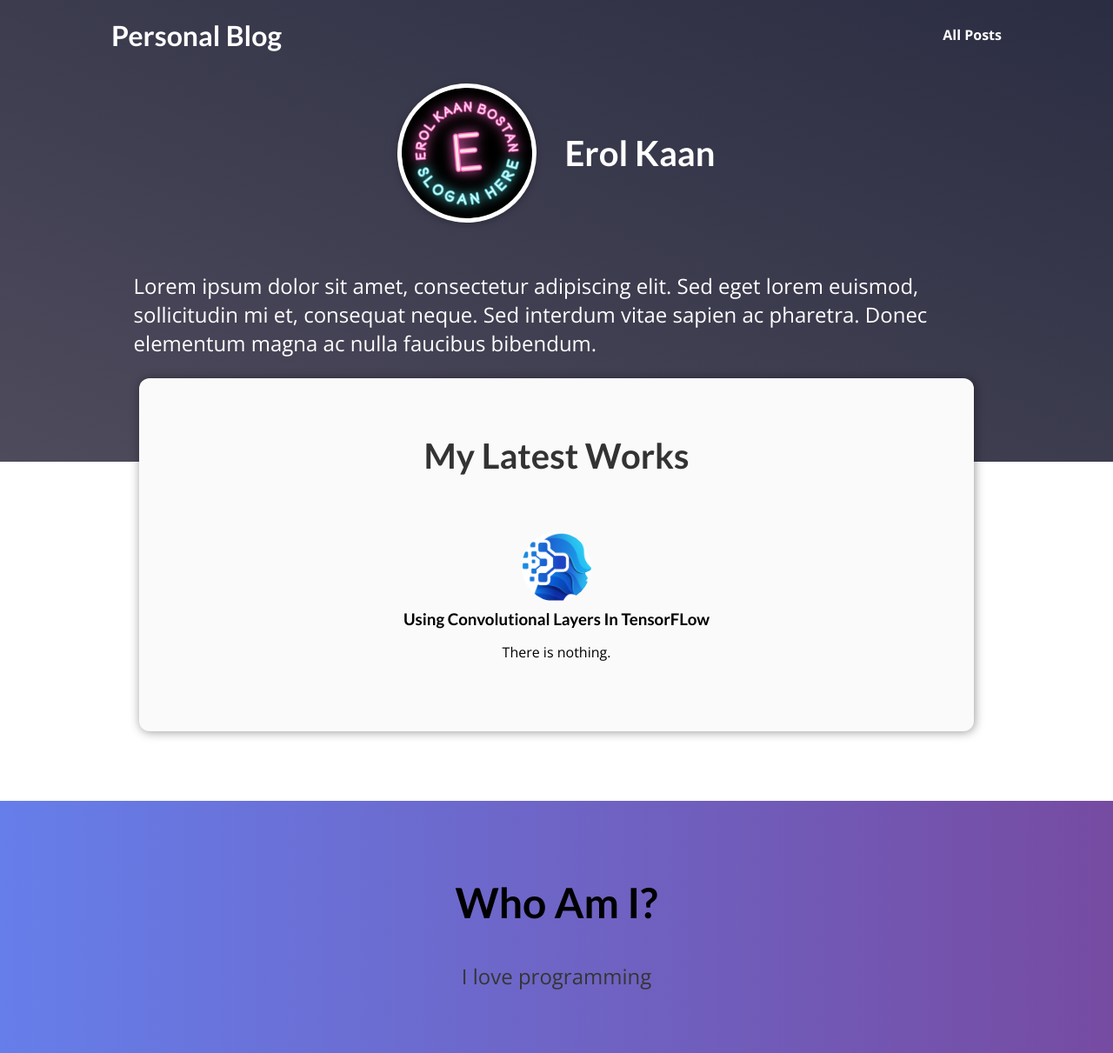
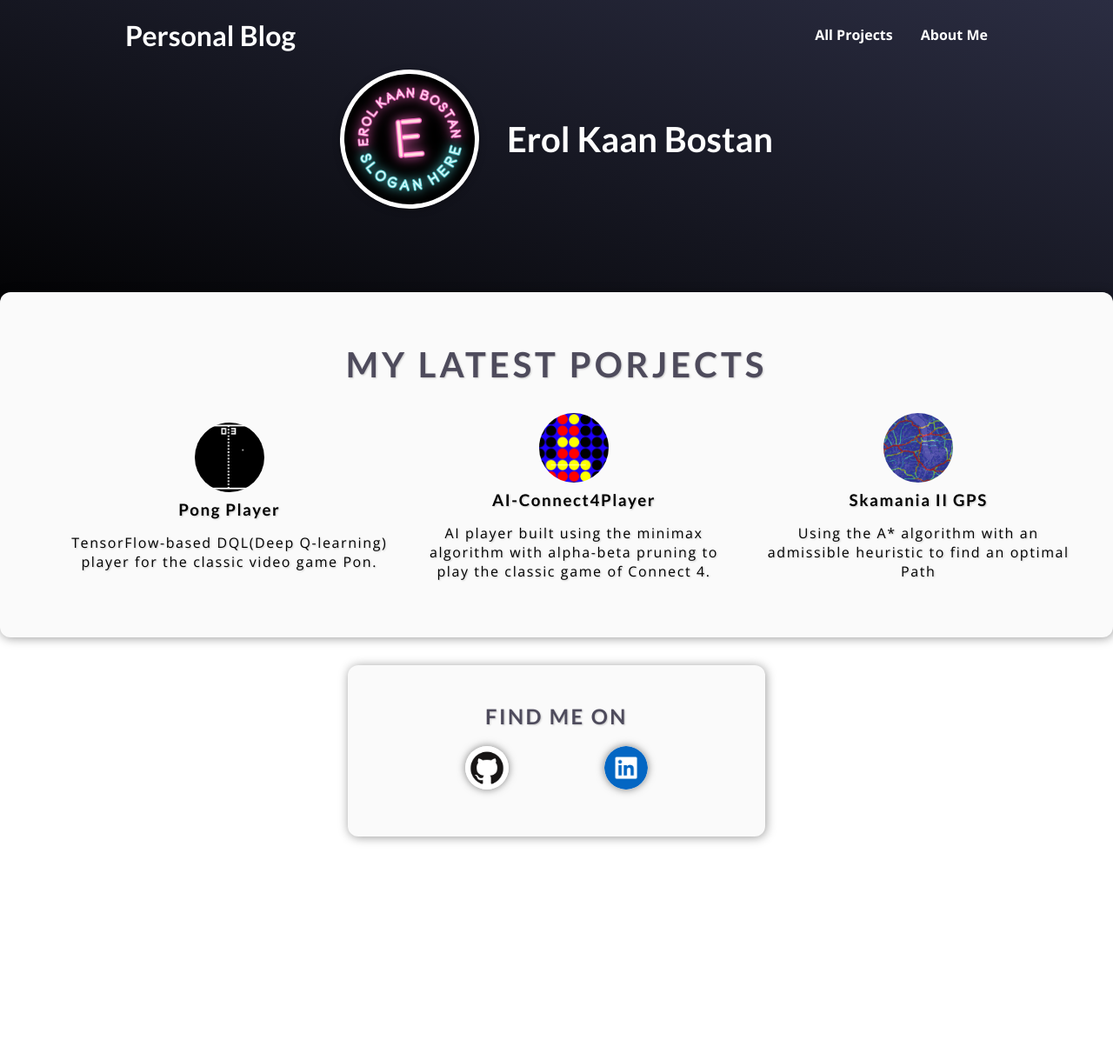
Before and after one commit to ekbostan/my_page, a Django app: page / in a window 1280 px wide. Shown: the whole page at 87% size. After the commit the page ends 970 px from the top, so only its background shows below. Run offline with Django 4.2, Linux system fonts and the light colour scheme.

Commit message:
first commit

```diff
--- a/my_blog/new_blog/static/new_blog/index.css
+++ b/my_blog/new_blog/static/new_blog/index.css
@@ -1,12 +1,14 @@
 
   #welcome {
-    background: linear-gradient(to right top, #4e4b5c, #2b2d42);
-    padding: 6rem 12%;
+    background: linear-gradient(to right top, black, #2b2d42);
+    padding: 5rem 12%;
   }
-
   #welcome header {
     display: flex;
     align-items: flex-start;
+    flex-direction: column;
+    justify-content: center;
+    align-items: center;
     margin: 3rem auto;
   }
 
@@ -40,79 +42,44 @@
   }
   #latest-posts {
     background-color: #fafafa;
-    padding: 2rem;
+    padding: 1.6rem;
     border-radius: 12px;
-    width: 60rem;
-    margin: -6rem auto 2rem auto;
+    width: 80rem;
+    margin: -4rem auto 2rem auto;
     box-shadow: 1px 1px 12px rgba(0, 0, 0, 0.4);
   }
 
   #latest-posts h2 {
     text-align: center;
     font-size: 2.5rem;
+    color: #4e4b5c;
+    margin-bottom: 0.5rem;
+    text-transform: uppercase;
+    letter-spacing: 0.1em;
     font-weight: bold;
-    color: #333;
-    margin-bottom: 2rem;
+    text-shadow: 1px 1px 2px rgba(0, 0, 0, 0.2);
   }
 
   #latest-posts ul {
+    display: flex;
+    flex-wrap: nowrap;
     list-style: none;
-    margin: 0;
-    padding: 0;
-    display: flex;
-    flex-wrap: wrap; /* Add this to wrap items to next line */
-    justify-content: center;
-    align-items:center;
-    /* gap: 1rem; */
+    justify-content: space-around;
+    align-items: center;
+    text-align: center;
+    font-size: 1rem;
+    color: #4e4b5c;
+    margin-bottom: 0.5rem;
+    letter-spacing: 0.1em;
+    text-shadow: 1px 1px 2px rgba(0, 0, 0, 0.2);
+
   }
 
   #latest-posts li {
-    margin: 1rem;
-    flex-basis: calc(50% - 0.5rem);
+    flex:1;
+    font-size: 1rem;
+    color: #4e4b5c;
   }
-
-  #about {
-    text-align: center;
-    padding: 3rem;
-    background-image: linear-gradient(to right, #667eea, #764ba2);
-    margin-top: 5rem;
-    transition: all 0.2s ease;
-  }
-
-  #about h2 {
-    font-size: 3rem;
-  }
-
-  #about p {
-    font-size: 1.5rem;
-    color: #353535;
-  }
-  #about .container {
-  display: flex;
-  flex-direction: column;
-  justify-content: center;
-  align-items: center;
-}
-
-#about .profile {
-  display: flex;
-  flex-direction: row;
-  justify-content: center;
-  align-items: center;
-  margin-bottom: 2rem;
-}
-
-#about .profile img {
-  width: 10rem;
-  height: 10rem;
-  border-radius: 50%;
-  margin-right: 2rem;
-}
-
-#about .name {
-  font-size: 2.5rem;
-  margin: 0;
-}
 
 #welcome .container {
   display: flex;
@@ -134,6 +101,9 @@
   height: 10rem;
   border-radius: 50%;
   margin-right: 2rem;
+  object-fit: cover;
+  object-position: top;
+  box-shadow: 0 2px 8px rgba(0, 0, 0, 0.25);
 }
 
 #welcome .name {
@@ -141,13 +111,56 @@
   margin: 0;
   color:rgb(255, 255, 255)
 }
-
 #welcome.intro_paragraph{
 
   display: flex;
   flex-direction: column;
   justify-content: center;
   align-items: center;
+  margin-top: 2rem;
+  margin-bottom: 4rem;
+}
+#social-media {
+  background-color: #fafafa;
+  padding: 1.5rem;
+  border-radius: 12px;
+  width: 30rem;
+  margin: 2rem auto;
+  box-shadow: 1px 1px 12px rgba(0, 0, 0, 0.4);
+}
 
+#social-media h2 {
+  text-align: center;
+  font-size: 1.5rem;
+  color: #4e4b5c;
+  text-transform: uppercase;
+  letter-spacing: 0.1em;
+  font-weight: bold;
+  text-shadow: 1px 1px 2px rgba(0, 0, 0, 0.2);
 
 }
+
+.social-links {
+  display: flex;
+  justify-content: space-evenly;
+
+}
+
+.social-links a {
+  display: flex;
+  justify-content: space-between;
+
+}
+
+.social-links a:hover {
+  transform: scale(1.2);
+}
+
+.social-links img {
+  width: 50px;
+  height: 50px;
+  margin-bottom: 30px;
+  border-radius: 50%;
+  box-shadow: 0px 0px 10px rgba(0, 0, 0, 0.5);
+  transition: transform 0.2s ease-in-out;
+}
--- a/my_blog/new_blog/templates/new_blog/includes/post_detail.html
+++ b/my_blog/new_blog/templates/new_blog/includes/post_detail.html
@@ -1,13 +1,12 @@
 {%load static%}
-
 
 <li>
     <article class="post">
-      <a href="">
-        <img src="{% static "new_blog/images/ai.png" %}" alt="Pong Player AI"/>
+      <a href="{% url "post-info-page" post.slug %}">
+        <img src="{% static 'new_blog/images/'|add:post.image %}" alt="{{post.title}}"/>
         <div class="post__content">
-          <h3> Using Convolutional Layers In TensorFLow</h3>
-          <p> There is nothing. </p>
+          <h3>{{ post.title}}</h3>
+          <p> {{post.content}}</p>
         </div>
       </a>
     </article>
--- a/my_blog/new_blog/templates/new_blog/index.html
+++ b/my_blog/new_blog/templates/new_blog/index.html
@@ -7,31 +7,34 @@
 {% endblock %}
 
 {% block css_files %}
-<link rel="stylesheet" href = "{% static "new_blog/index.css" %}">
-<link rel="stylesheet" href = "{% static "new_blog/post.css" %}">
+    <link rel="stylesheet" href="{% static 'new_blog/index.css' %}">
+    <link rel="stylesheet" href="{% static 'new_blog/post.css' %}">
+{% endblock %}
 
-{% endblock %}
 
 {% block content %}
     <section id="welcome">
       <div class="container">
         <div class="profile">
           <img src="{% static "new_blog/images/adim.png" %}" alt="Erol - The author" />
-          <h1 class="name">Erol Kaan</h1>
+          <h1 class="name">Erol Kaan Bostan</h1>
         </div>
-        <p class="intro_paragraph">Lorem ipsum dolor sit amet, consectetur adipiscing elit. Sed eget lorem euismod, sollicitudin mi et, consequat neque. Sed interdum vitae sapien ac pharetra. Donec elementum magna ac nulla faucibus bibendum.</p>
+        <p class="intro_paragraph"></p>
       </div>
     </section>
-
     <section id="latest-posts">
-        <h2> My Latest Works </h2>
+        <h2> My Latest Porjects </h2>
         <ul>
-           {% include "new_blog/includes/post_detail.html" %}
+          {% for post in posts %}
+            {% include "new_blog/includes/post_detail.html" %}
+          {%endfor%}
         </ul>
       </section>
-
-    <section id ="about">
-        <h2> Who Am I?</h2>
-        <p> I love programming </p>
+      <section id="social-media">
+        <h2>Find Me On</h2>
+        <div class="social-links">
+            <a href="https://github.com/ekbostan" target="_blank"><img src="{% static 'new_blog/images/github-icon.png' %}" alt="GitHub"></a>
+            <a href="https://www.linkedin.com/in/yourusername" target="_blank"><img src="{% static 'new_blog/images/linkedin.png' %}" alt="LinkedIn"></a>
+        </div>
     </section>
 {% endblock %}
--- a/my_blog/new_blog/urls.py
+++ b/my_blog/new_blog/urls.py
@@ -4,5 +4,6 @@ from.import views
 urlpatterns = [
     path("",views.home_page,name="home-page"),
     path("posts",views.posts,name="post-page"),
-    path("posts/<slug:slug>",views.post_info,name="post-info-page"),
+    path("about",views.about_me_page,name="about-me-page"),
+    path("posts/<slug:slug>/",views.post_info,name="post-info-page"),
 ]
--- a/my_blog/new_blog/views.py
+++ b/my_blog/new_blog/views.py
@@ -1,10 +1,67 @@
+from datetime import date
 from django.shortcuts import render
 
+all_posts =[
+    {
+        "slug":"Akb",
+        "title": "Pong Player",
+        "author_name": "LOLOLOLOLOLOL",
+        "image":"ai.png",
+        "content": "TensorFlow-based DQL(Deep Q-learning) player for the classic video game Pon.",
+        "importance":"1",
+        "github":"https://github.com/",
+        "explanation": "LOLOLOLOLLLO"
+
+    },
+    {
+        "slug":"ekb",
+        "title": "Pong Player",
+        "image": "pong.png",
+        "content": "TensorFlow-based DQL(Deep Q-learning) player for the classic video game Pon.",
+        "importance":"2",
+        "github":"https://github.com/ekbostan/tensorflow-pong-cnn-playe",
+        "explanation": "In my recent project, I had the opportunity to design and implement an AI-powered Ping-Pong player using advanced technologies such as Convolutional Neural Networks (CNNs) and Deep Q-Learning algorithms. To achieve optimal performance, I utilized several programming tools and languages such as Python with TensorFlow, Numpy, Matplotlib, OpenAI Gym, and Git.\n"+
+            "The project required me to collect and preprocess large datasets of game frames and actions to train the CNNs and Deep Q-Learning models. With my efforts and dedication, I was able to achieve an impressive accuracy rate of 95%. I further optimized the neural network model's performance using a custom loss function and stochastic gradient descent (SGD) optimizer.\n"+
+            "Throughout the project, I successfully managed the project timeline, demonstrating strong time management skills. As a final step, I wrote a comprehensive report that effectively communicated the project's objectives, methodology, results, and conclusions. I am proud to say that my logical thinking and creativity were instrumental in designing and implementing the AI-powered Ping-Pong player, and I look forward to working on similar projects in the future."
+    },
+    {
+        "slug":"Ckb",
+        "title": "AI-Connect4Player",
+        "image": "connect4.png",
+        "content":"AI player built using the minimax algorithm with alpha-beta pruning to play the classic game of Connect 4.",
+        "importance":"3",
+        "github":"https://github.com/ekbostan/AI-Connect4Player",
+        "explanation": "I built an AI player in Python to play Connect 4. The player used the Minimax algorithm with Alpha-Beta Pruning optimization to make decisions. I utilized Python with NumPy, Pygame, Python Threading, and Git.To increase the chances of winning, I implemented the Minimax algorithm in Python to explore all possible moves, score each outcome, and select the optimal move. Additionally, I used Alpha-Beta Pruning to reduce the number of nodes evaluated in the search tree by pruning branches that cannot lead to a better move than the ones already explored.To optimize the algorithm's efficiency, I incorporated Alpha-Beta Pruning, which reduced the number of nodes evaluated in the search tree. I also developed a heuristic function to evaluate potential moves based on the number of possible winning combinations that could be achieved by placing a piece in a particular column.Overall, I demonstrated logical and critical thinking in designing and implementing the AI player and writing the report."
+    },
+     {
+        "slug":"Dkb",
+        "title": "Skamania II GPS",
+        "image": "short_path.png",
+        "content": "Using the A* algorithm with an admissible heuristic to find an optimal Path",
+        "importance":"4",
+        "github":"https://github.com/ekbostan/Shortest-Cost-Path-Python",
+        "explanation": "The Skamania II GPS project aims to find the most hiker-friendly trail on a 3D terrain, represented by uniformly spaced tiles, using two cost functions to determine the cost of each move based on the change in height. To solve this problem, we propose using the A* algorithm with an admissible heuristic that can find the optimal path while being efficient.The A* algorithm is a popular pathfinding algorithm used in artificial intelligence that explores the search space while using a heuristic function to guide its search towards the goal node. To represent the terrain as a graph, each tile is considered as a node, and the weights of the edges are determined by the cost function used for each move. Once the graph is constructed, we can apply the A* algorithm to find the path with the lowest total cost.By applying this approach to real-world situations, hikers can find the most suitable trail based on their preferences and level of experience, making the hiking experience more enjoyable and safer."
+
+
+     }
+]
+
+def get_priority(posts):
+    return posts["importance"]
+
 def home_page(request):
-    return render(request,"new_blog/index.html")
+    sorted_projects = sorted(all_posts, key=get_priority)
+    prioritized_projects = sorted_projects[-3:]
+    return render(request,"new_blog/index.html",{
+        "posts":prioritized_projects
+    })
+
+def about_me_page(request):
+    return render(request,"new_blog/about.html")
 
 def posts(request):
-    pass
+    return render(request,"new_blog/posts.html", {"posts":all_posts})
 
-def post_info(request):
-    pass
+def post_info(request,slug):
+    identified_project = next(post for post in all_posts if post['slug']== slug)
+    return render(request,"new_blog/post_page.html",{"posts":identified_project})
--- a/my_blog/static/app.css
+++ b/my_blog/static/app.css
@@ -6,6 +6,9 @@
 
 html {
   font-family: 'Open Sans', 'Lato', sans-serif;
+  overflow: hidden;
+
+
 }
 
 body {
@@ -35,14 +38,20 @@ h3 {
   text-decoration: none;
   color: rgb(255, 255, 255);
   font-weight: bold;
+  margin-left: 1rem;
+  margin-right: 1rem;
 }
 
 #main-navigation a:hover,
 #main-navigation a:active {
-  color: #000000;
+  color: #00cdbc;
 }
 
 #main-navigation h1 a:hover,
 #main-navigation h1 a:active {
   color: rgb(255, 255, 255);
 }
+nav{
+  display: flex;
+  justify-content: space-evenly;
+}
--- a/my_blog/templates/base.html
+++ b/my_blog/templates/base.html
@@ -11,9 +11,10 @@
   </head>
   <body>
     <header id="main-navigation">
-      <h1><a href="">Personal Blog </a> </h1>
+      <h1><a href="{% url "home-page" %}">Personal Blog </a> </h1>
           <nav>
-              <a href=""> All Posts</a>
+              <a href=" {% url "post-page" %}"> All Projects</a>
+              <a href=" {% url "about-me-page" %}"> About Me </a>
           <nav>
     </header>
     {% block content%}
```
Also changed, not shown: my_blog/new_blog/static/new_blog/post.css (+0 -46 lines), my_blog/new_blog/static/new_blog/post_info.css (added, +56 -0 lines), my_blog/new_blog/static/new_blog/posts_page.css (added, +43 -0 lines), my_blog/new_blog/static/new_blog/project.css (added, +90 -0 lines), my_blog/new_blog/templates/new_blog/about.html (added, +17 -0 lines), my_blog/new_blog/templates/new_blog/post_page.html (added, +31 -0 lines), my_blog/new_blog/templates/new_blog/posts.html (+8 -4 lines), my_blog/templates/404.html (added, +10 -0 lines), my_blog/new_blog/static/new_blog/images/connect4.png (added), my_blog/new_blog/static/new_blog/images/github-icon.png (added), my_blog/new_blog/static/new_blog/images/linkedin.png (added), my_blog/new_blog/static/new_blog/images/pong.png (added), my_blog/new_blog/static/new_blog/images/short_path.png (added).
